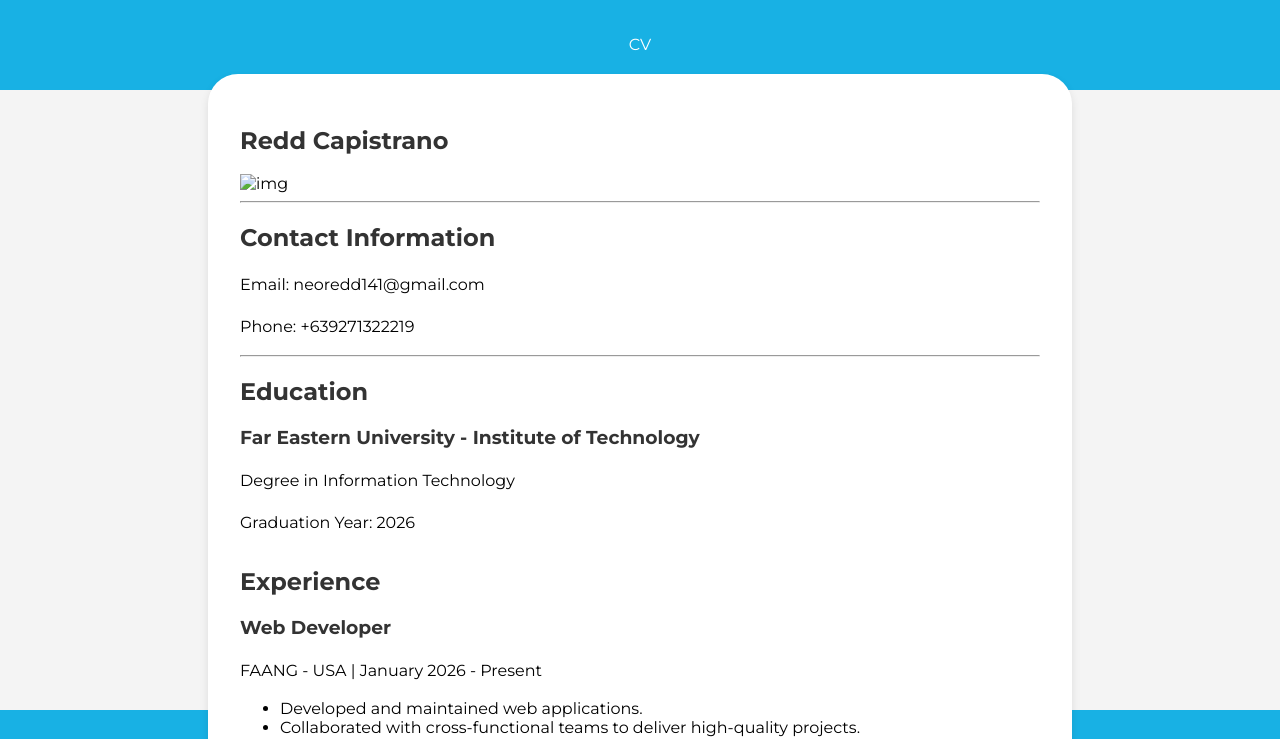
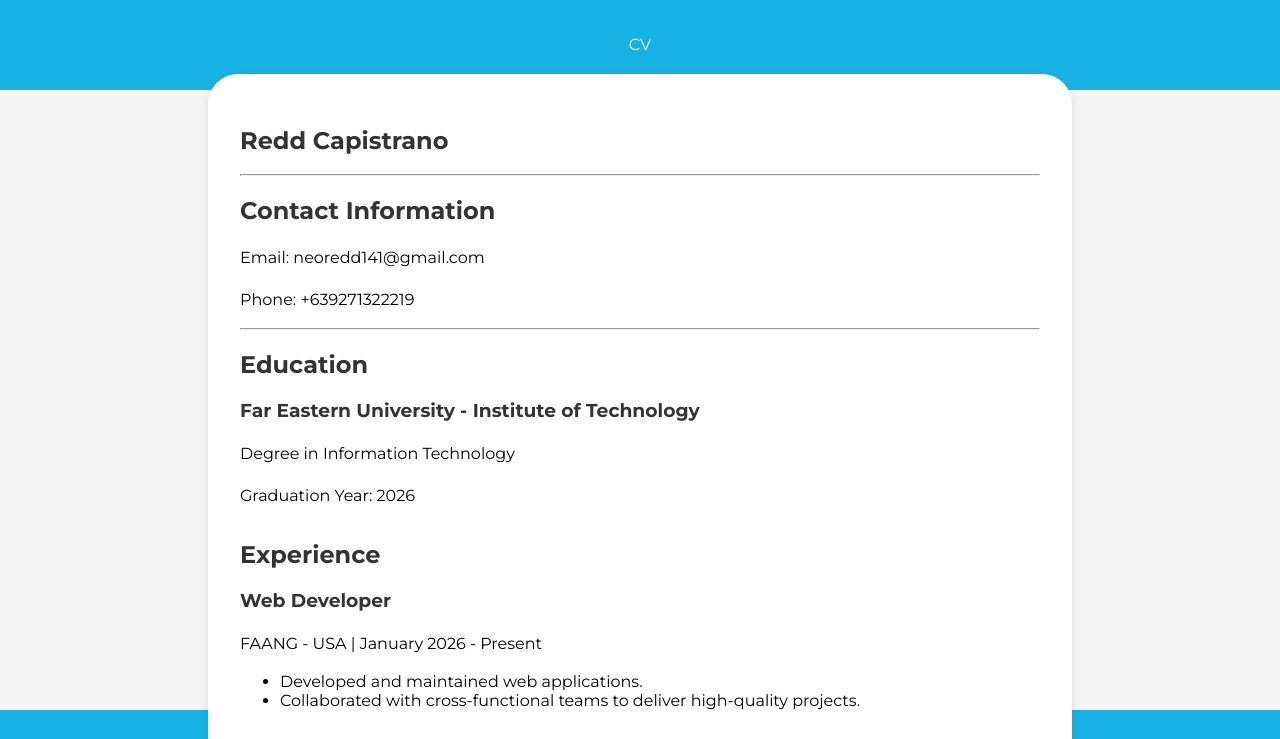
Before and after one commit to k3roropi/Resume-AWD-FEUTECH, a plain HTML site: page index.html in a window 1280 px wide. Shown: the top 739 px of the page. Drawn offline with Linux system fonts and the light colour scheme.

Commit message:
Update index.html

```diff
--- a/index.html
+++ b/index.html
@@ -18,7 +18,7 @@
     <section>
 
         <h1>Redd Capistrano</h1>
-        <img src="" alt="img">
+        <!--<img src="" alt="img">-->
 
         <hr>
         <h2>Contact Information</h2>
```
